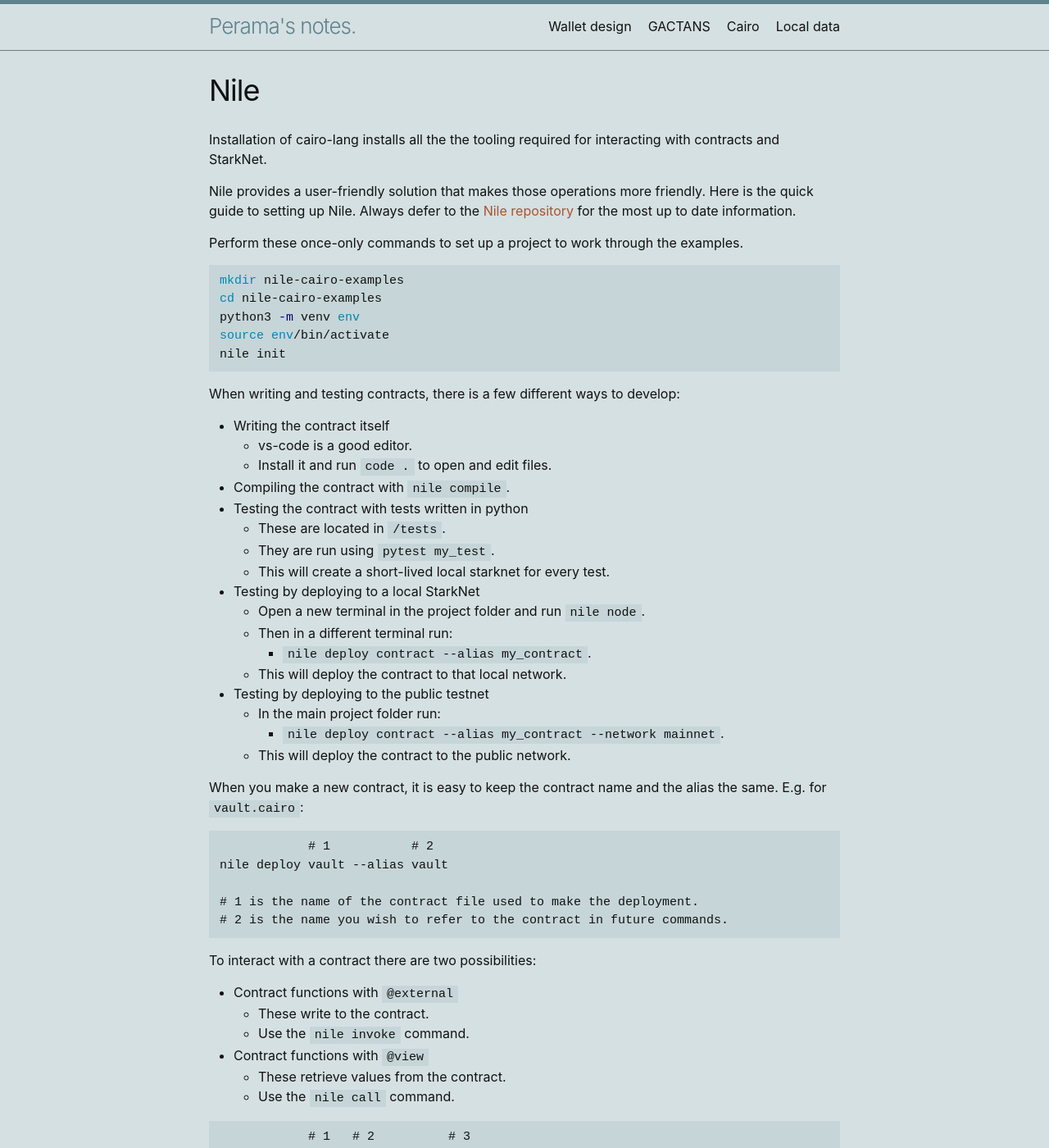
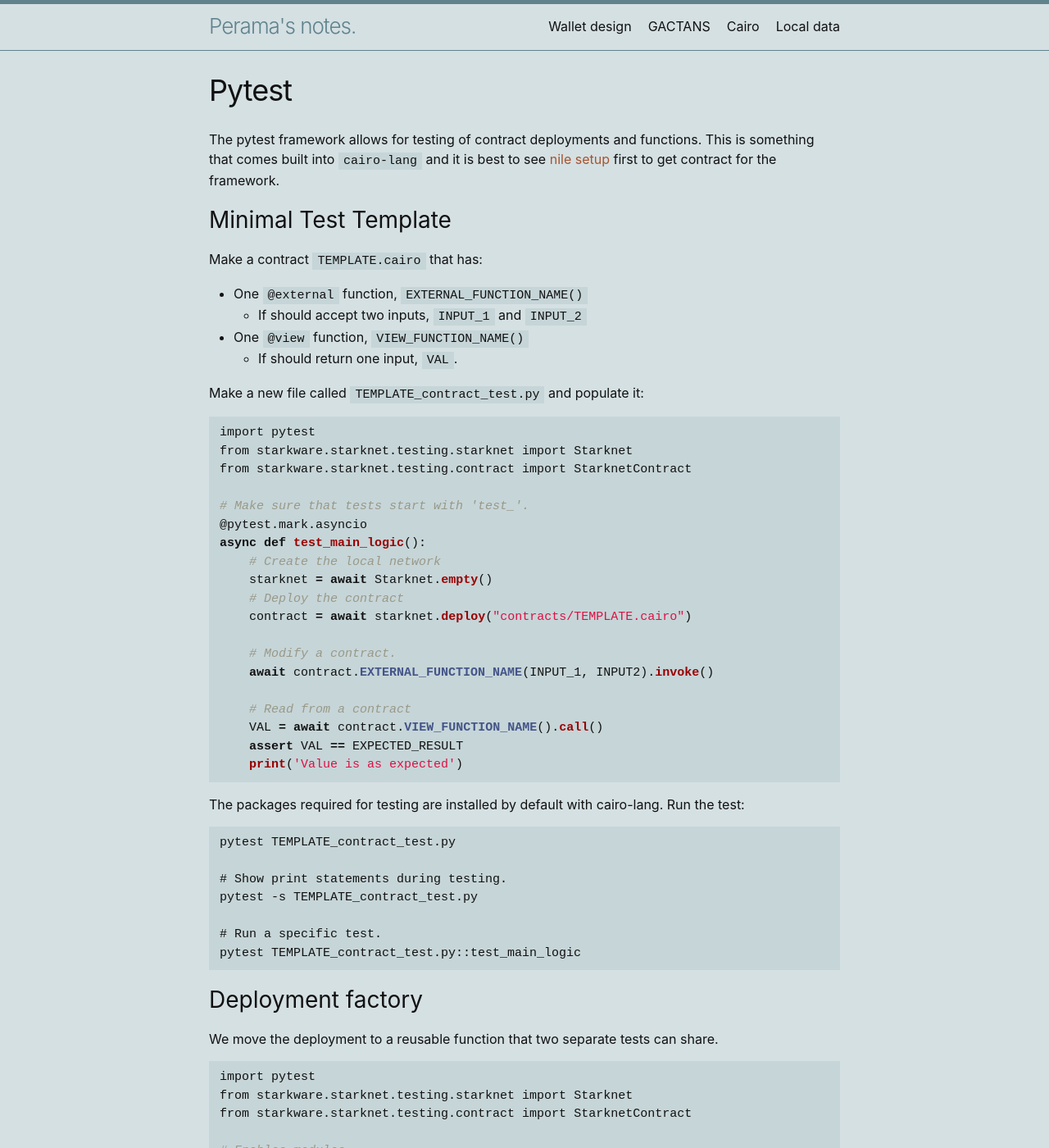
Before and after one commit to perama-v/perama-v.github.io, a Jekyll site: the page built from docs/cairo/pytest.md, in a window 1280 px wide and 1400 px high. Shown: the whole window at 82% size. Built offline with Jekyll 4.4.1, drawn with Linux system fonts in a browser that asks for light colours; some of the changed text lies outside the part shown.

Commit message:
Update pytest.md

````diff
--- a/docs/cairo/pytest.md
+++ b/docs/cairo/pytest.md
@@ -1,84 +1,205 @@
 ---
 layout: page
-title:  "Nile"
-permalink: /cairo/nile/
+title:  "Pytest"
+permalink: /cairo/pytest/
 toc: false
 ---
 
-Installation of cairo-lang installs all the the tooling
-required for interacting with contracts and StarkNet.
+The pytest framework allows for testing of contract deployments
+and functions. This is something that comes built into `cairo-lang`
+and it is best to see [nile setup]({{ site.baseurl }}{% link cairo/nile.md %})
+first to get contract for the framework.
 
-Nile provides a user-friendly solution that makes those operations
-more friendly. Here is the quick guide to setting up Nile. Always
-defer to the [Nile repository](https://github.com/OpenZeppelin/nile)
-for the most up to date information.
+## Minimal Test Template
 
-Perform these once-only commands to set up a project to work through the
-examples.
-```sh
-mkdir nile-cairo-examples
-cd nile-cairo-examples
-python3 -m venv env
-source env/bin/activate
-nile init
+Make a contract `TEMPLATE.cairo` that has:
+
+- One `@external` function, `EXTERNAL_FUNCTION_NAME()`
+    - If should accept two inputs, `INPUT_1` and `INPUT_2`
+- One `@view` function, `VIEW_FUNCTION_NAME()`
+    - If should return one input, `VAL`.
+
+
+Make a new file called `TEMPLATE_contract_test.py` and populate it:
+
+```py
+import pytest
+from starkware.starknet.testing.starknet import Starknet
+from starkware.starknet.testing.contract import StarknetContract
+
+# Make sure that tests start with 'test_'.
+@pytest.mark.asyncio
+async def test_main_logic():
+    # Create the local network
+    starknet = await Starknet.empty()
+    # Deploy the contract
+    contract = await starknet.deploy("contracts/TEMPLATE.cairo")
+
+    # Modify a contract.
+    await contract.EXTERNAL_FUNCTION_NAME(INPUT_1, INPUT2).invoke()
+
+    # Read from a contract
+    VAL = await contract.VIEW_FUNCTION_NAME().call()
+    assert VAL == EXPECTED_RESULT
+    print('Value is as expected')
 ```
 
-When writing and testing contracts, there is a few different ways
-to develop:
-
-- Writing the contract itself
-    - vs-code is a good editor.
-    - Install it and run `code .` to open and edit files.
-- Compiling the contract with `nile compile`.
-- Testing the contract with tests written in python
-    - These are located in `/tests`.
-    - They are run using `pytest my_test`.
-    - This will create a short-lived local starknet for every test.
-- Testing by deploying to a local StarkNet
-    - Open a new terminal in the project folder and run `nile node`.
-    - Then in a different terminal run:
-        - `nile deploy contract --alias my_contract`.
-    - This will deploy the contract to that local network.
-- Testing by deploying to the public testnet
-    - In the main project folder run:
-        - `nile deploy contract --alias my_contract --network mainnet`.
-    - This will deploy the contract to the public network.
-
-When you make a new contract, it is easy to keep the contract name and
-the alias the same. E.g. for `vault.cairo`:
+The packages required for testing are installed by default with cairo-lang.
+Run the test:
 
 ```
-            # 1           # 2
-nile deploy vault --alias vault
+pytest TEMPLATE_contract_test.py
 
-# 1 is the name of the contract file used to make the deployment.
-# 2 is the name you wish to refer to the contract in future commands.
+# Show print statements during testing.
+pytest -s TEMPLATE_contract_test.py
+
+# Run a specific test.
+pytest TEMPLATE_contract_test.py::test_main_logic
 ```
 
-To interact with a contract there are two possibilities:
+## Deployment factory
 
-- Contract functions with `@external`
-    - These write to the contract.
-    - Use the `nile invoke` command.
-- Contract functions with `@view`
-    - These retrieve values from the contract.
-    - Use the `nile call` command.
+We move the deployment to a reusable function that two separate
+tests can share.
+
+```py
+import pytest
+from starkware.starknet.testing.starknet import Starknet
+from starkware.starknet.testing.contract import StarknetContract
+
+# Enables modules.
+@pytest.fixture(scope='module')
+def event_loop():
+    return asyncio.new_event_loop()
+
+# Reusable to save testing time.
+@pytest.fixture(scope='module')
+async def contract_factory():
+    starknet = await Starknet.empty()
+    contract = await starknet.deploy("contracts/TEMPLATE.cairo")
+    return starknet, contract
+
+@pytest.mark.asyncio
+async def test_main_logic(contract_factory):
+    starknet, contract = contract_factory
+
+    # Modify a contract.
+    await contract.EXTERNAL_FUNCTION_NAME(INPUT_1, INPUT2).invoke()
+
+    # Read from a contract
+    VAL = await contract.VIEW_FUNCTION_NAME().call()
+    assert VAL == EXPECTED_RESULT
+    print('Value is as expected')
+
+# A second test function that uses the same deployments.
+@pytest.mark.asyncio
+async def test_two(contract_factory):
+    starknet, contract = contract_factory
+
+    VAL = await contract.VIEW_FUNCTION_NAME().call()
+    assert VAL == EXPECTED_RESULT
+```
+
+
+## Constructor arguments
+
+If the contract has a `@constructor` function that accepts
+arguments on dpeloyment, they are passed as follows:
 
 ```
-            # 1   # 2          # 3
-nile invoke vault unlock_funds 300
+contract = await starknet.deploy(
+    "contracts/TEMPLATE.cairo",
+    constructor_calldata=[ARG_1, ARG_2]
+    )
+```
 
-# 1 is the alias previously given to the contract.
-# 2 is the function of the contract being used.
-# 3 is some value being passed to the function.
+## Account based testing
+
+Accounts in StarkNet differ from Ethereum mainnet in that
+StarkNet has Account Abstraction. Every transaction originates from
+an account contract
+
 ```
-In this imaginary contract, the vault is unlocking 300 funds.
+# Every user must deploy and initialise an account.
+# Initialisation involves saving some key(s), such as a single
+# public key.
+
+Account.cairo
+
+# All transactions to application contracts are passed to the
+# Account for verification before forwarding on to the application.
 ```
-          # 1   # 2
-nile call vault view_unlocked_funds
 
-# 1 is the alias previously given to the contract.
-# 2 is the function of the contract being used.
+More about account abstraction in StarkNet can be read
+[**here**]({{ site.baseurl }}{% link cairo/account_abstraction.md %})
+and
+[**here**]({{ site.baseurl }}{% link cairo/account_abstraction_test.md %}).
+
+In the testing framework you can test account based transaction origination,
+or you can interact with contracts directly. On Mainnet StarkNet, you
+will have to use a account.
+
+The principle for testing with a single-owner account in pytest is
+as follows:
+
+- Select an account contract
+- Use a helper function to create a `Signer` object that has a
+private key
+- Deploy the account and save the public key in it
+- Determine the payload for your application
+- Send a transaction to the account containing a signed payload
+
+One good resource is the OpenZeppelin signer and account
+
+- [signer.py](https://github.com/OpenZeppelin/cairo-contracts/blob/main/tests/utils/Signer.py)
+    - Copy this file into a `/tests/utils` directory.
+    - Import the signer into pytest file `from test.utils.signer import Signer`
+- [Account.cairo](https://github.com/OpenZeppelin/cairo-contracts/blob/main/contracts/Account.cairo)
+    - Copy this file into the `/contracts` directory.
+
+How to use an account:
+```py
+import pytest
+from starkware.starknet.testing.starknet import Starknet
+from starkware.starknet.testing.contract import StarknetContract
+
+from utils.Signer import Signer
+
+signer = Signer(123456789987654321)
+other = Signer(987654321123456789)
+
+# Enables modules.
+@pytest.fixture(scope='module')
+def event_loop():
+    return asyncio.new_event_loop()
+
+@pytest.fixture(scope='module')
+async def contract_factory():
+    starknet = await Starknet.empty()
+    contract = await starknet.deploy("contracts/TEMPLATE.cairo")
+    # Deploy the account
+    first_account = await starknet.deploy(
+        "contracts/Account.cairo",
+        constructor_calldata=[signer.public_key]
+    )
+    second_account = await starknet.deploy(
+        "contracts/Account.cairo",
+        constructor_calldata=[other.public_key]
+    )
+    return starknet, contract, first_account, second_account
+
+@pytest.mark.asyncio
+async def test_main_logic(contract_factory):
+    starknet, contract, first_account, second_account = contract_factory
+    # The signer module will then handle invoking the account contract
+    # 'execute()' function and also handle the account nonce.
+
+    await signer.send_transaction(
+        account=first_account,
+        to=contract,
+        selector_name='EXTERNAL_FUNCTION_NAME',
+        calldata=[arg_1, arg_2])
+    # The application contract can now use the 'get_caller_address()'
+    # function from the cairo common library to perform checks on
+    # the account making the transaction.
 ```
-In the above command, the contract is used in read-only mode to
-retrieve information.
````
